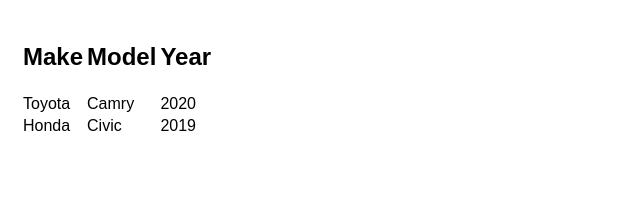
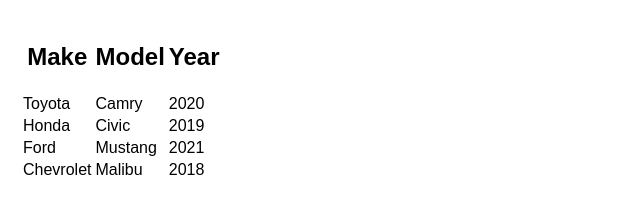
Before and after one commit to Sneazzzy/new, a plain HTML site: page index.html in a window 1280 px wide. Shown: the whole page, without its empty margins (0-640 px from the left). Drawn offline with Linux system fonts and the light colour scheme.

Commit message:
Update index.html

```diff
--- a/index.html
+++ b/index.html
@@ -32,6 +32,16 @@
         <td>Civic</td>
         <td>2019</td>
     </tr>
+    <tr>
+        <td>Ford</td>
+        <td>Mustang</td>
+        <td>2021</td>
+    </tr>
+    <tr>
+        <td>Chevrolet</td>
+        <td>Malibu</td>
+        <td>2018</td>
+    </tr>
 </table>
 </body>
 </html>
```
